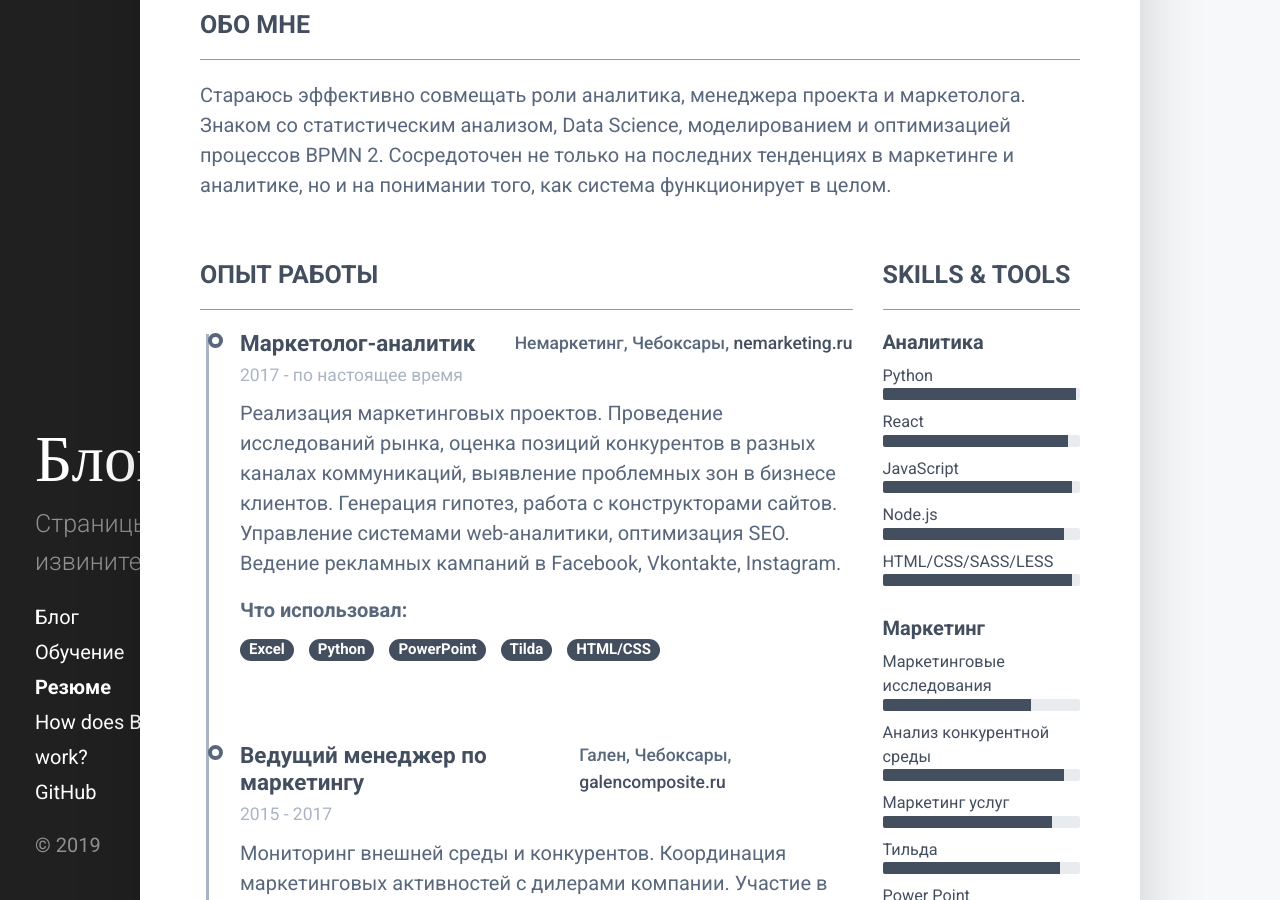
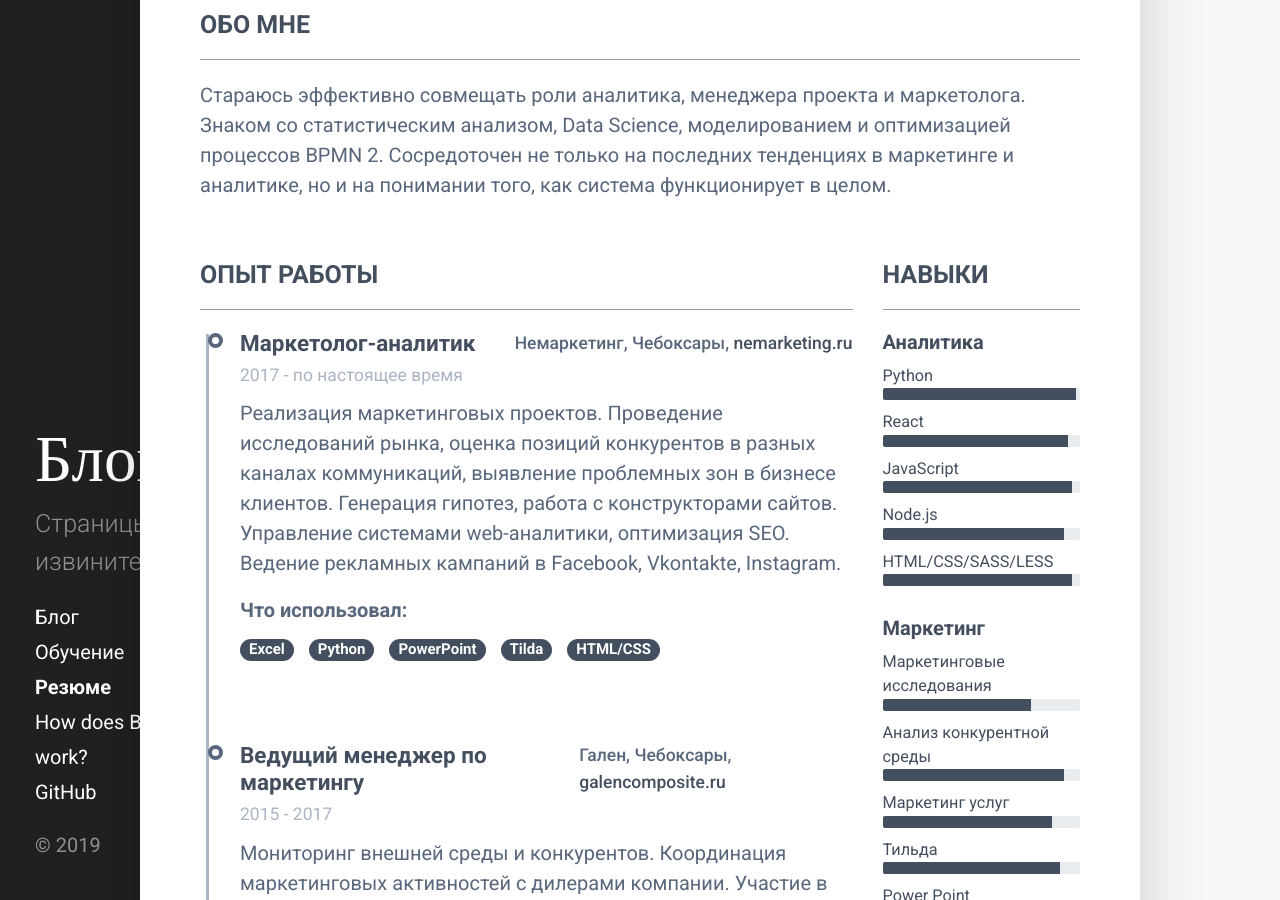
Before and after one commit to Drewleks/about-me, a Jekyll site: the page built from resume.html, in a window 1280 px wide and 900 px high, scrolled down 450 px. Built offline with Jekyll 4.4.1, drawn with Linux system fonts in a browser that asks for light colours; nearby versions of some CDN libraries.

Commit message:
Update resume.html

```diff
--- a/resume.html
+++ b/resume.html
@@ -181,7 +181,7 @@ title: Резюме
 				    </div>
 				    <div class="col-lg-3">
 					    <section class="resume-section skills-section mb-5">
-						    <h2 class="resume-section-title text-uppercase font-weight-bold pb-3 mb-3">Skills &amp; Tools</h2>
+						    <h2 class="resume-section-title text-uppercase font-weight-bold pb-3 mb-3">Навыки</h2>
 						    <div class="resume-section-content">
 						        <div class="resume-skill-item">
 							        <h4 class="resume-skills-cat font-weight-bold">Аналитика</h4>
```
